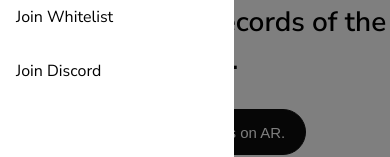
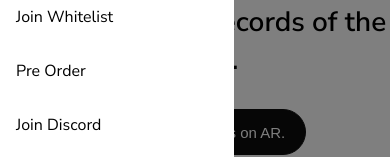
Before and after one commit to iSocks-NFTs/isocks.ai, a Next.js app: page / in a window 390 px wide. Both pictures are taken after a click on the icon 346 px from the left and 35 px from the top of the page. Shown: the part 235-392 px from the top of the page. Built offline with nearby package versions, Linux system fonts and the light colour scheme.

Commit message:
set proper links

```diff
--- a/components/Navbar/index.js
+++ b/components/Navbar/index.js
@@ -52,7 +52,7 @@ const Navbar = () => {
           <NavBtnLink02 href="https://discord.gg/nbrsZY9z59" target="_blank">
             <FaDiscord size={15} />
             Join Discord</NavBtnLink02>
-          <NavBtnLink href="/join-whitelist">Pre Order</NavBtnLink>
+          <NavBtnLink href="/preorder">Pre Order</NavBtnLink>
         </NavBtn>
       </Nav>
       <AnimatePresence initial={false} node="wait" onExitComplete={() => null}>
@@ -77,6 +77,7 @@ const Navbar = () => {
               <Link href="/redeem">Redeem iSocks</Link>
               <Link href="/verify">Verify iSocks</Link>
               <Link href="/join-whitelist">Join Whitelist</Link>
+              <Link href="/preorder">Pre Order</Link>
               <Link href="https://discord.gg/nbrsZY9z59" target="_blank">Join Discord</Link>
             </MobileNav>
             <Close
```
